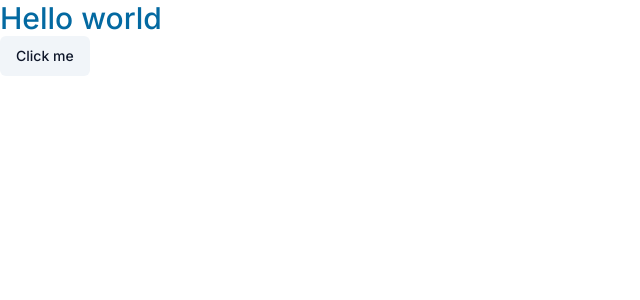
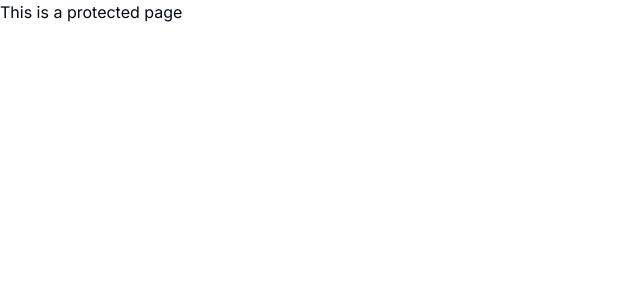
Before and after one commit to aravindkarteekr/lms-app, a Next.js app: page / in a window 1280 px wide. Shown: the top 300 px of the page, without its empty margins (0-640 px from the left). Built offline with nearby package versions, Linux system fonts and the light colour scheme.

Commit message:
feat: add basic routes
sign in protected, unprotected

```diff
--- /dev/null
+++ b/app/(auth)/(routes)/sign-in/page.tsx
@@ -0,0 +1,5 @@
+const SignInPage = () => {
+  return <p>This is an unprotected page</p>;
+};
+
+export default SignInPage;
--- /dev/null
+++ b/app/(dashboard)/(routes)/page.tsx
@@ -0,0 +1,3 @@
+export default function Home() {
+  return <p>This is a protected page</p>;
+}
--- a/app/page.tsx
+++ /dev/null
@@ -1,10 +0,0 @@
-import { Button } from "@/components/ui/button";
-
-export default function Home() {
-  return (
-    <div>
-      <p className="text-3xl font-medium text-sky-700">Hello world</p>
-      <Button variant="secondary">Click me</Button>
-    </div>
-  );
-}
```
